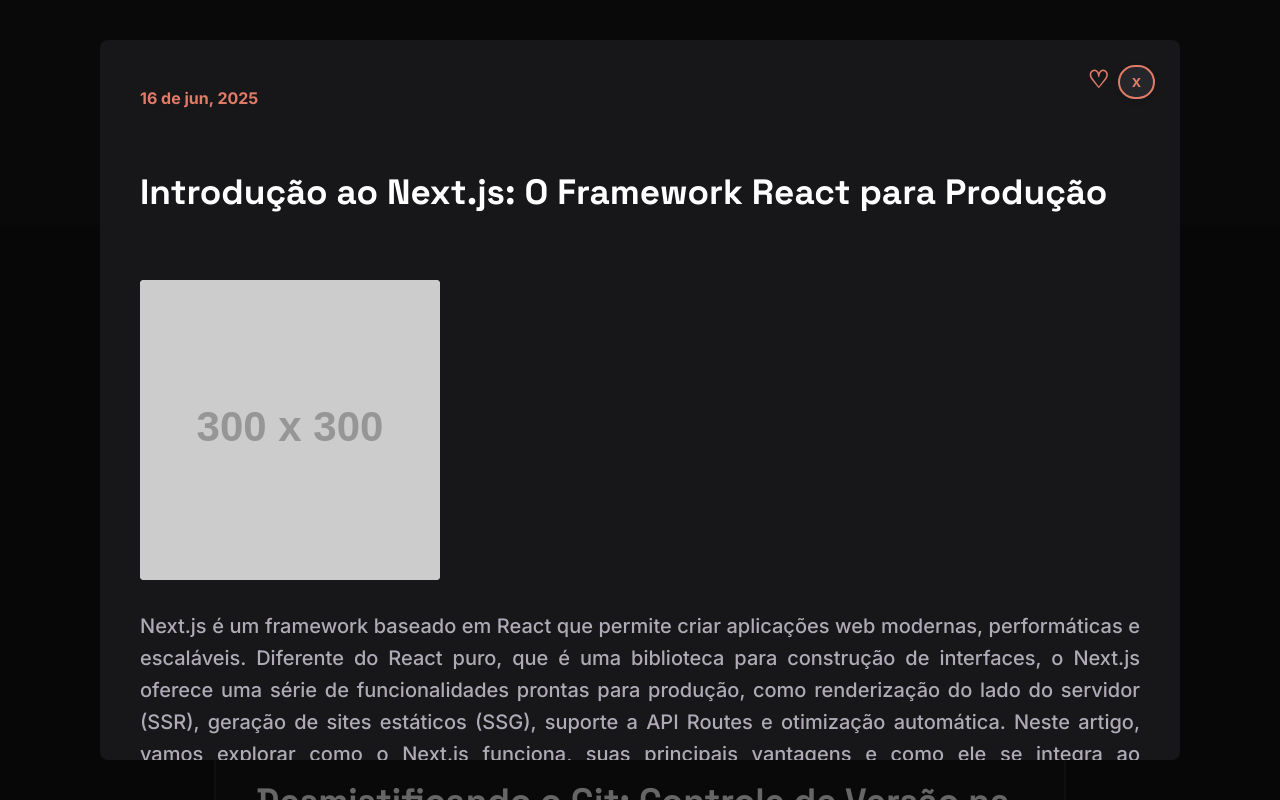
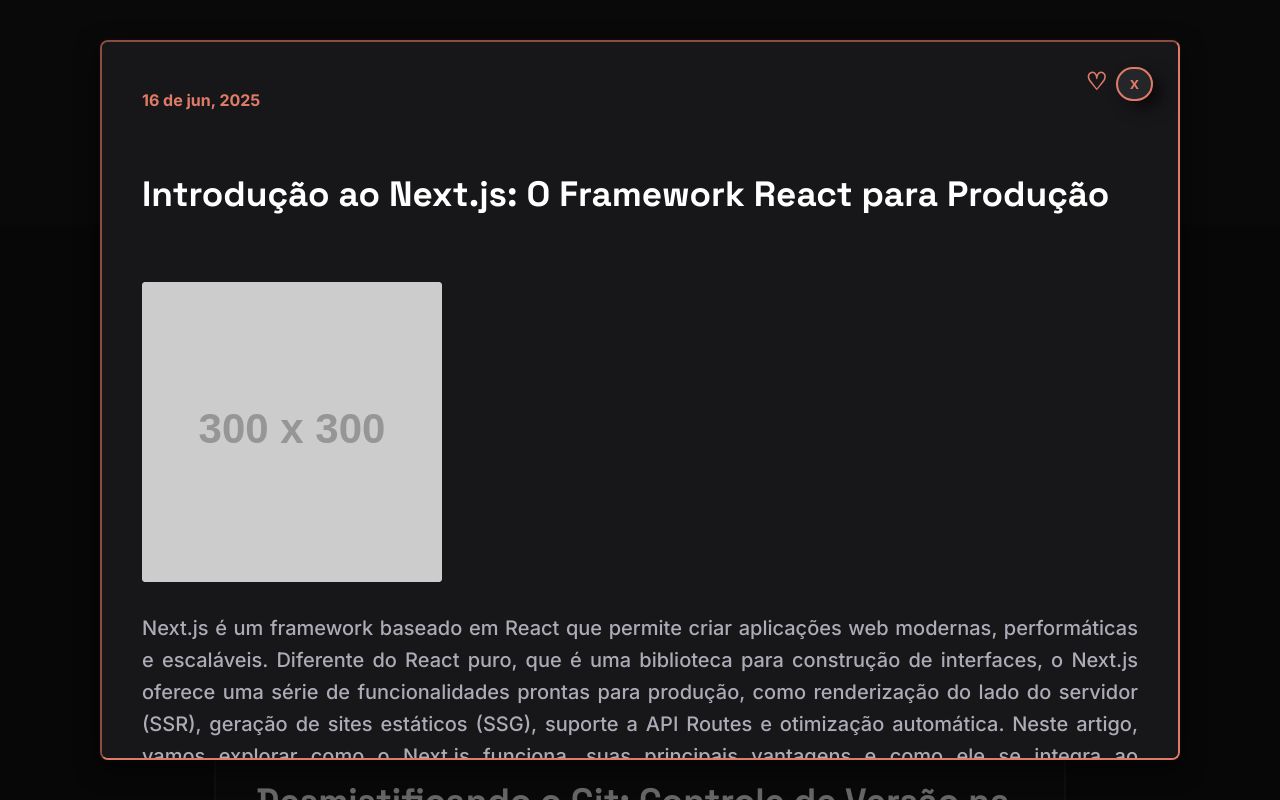
Before and after one commit to caiosouza-cs/estagio_atv1, a React (Vite) app: page / in a window 1280 px wide. Both pictures are taken after a click on the element 640 px from the left and 475 px from the top of the page. Shown: the top 800 px of the page. Built offline with nearby package versions, Linux system fonts and the light colour scheme.

Commit message:
Adição de animações a componentes com css

```diff
--- a/public/css/Modal.css
+++ b/public/css/Modal.css
@@ -29,6 +29,8 @@
   flex-direction: column;
   gap: 20px;
   box-sizing: border-box;
+  box-shadow: 0 8px 24px rgba(0, 0, 0, 0.6), 0 0 4px rgba(255, 255, 255, 0.05);
+   border: 2px inset #E07B67;
 }
 
 .modal-header {
@@ -51,7 +53,7 @@
   font-weight: bold;
   color: #E07B67;
   cursor: pointer;
-  box-shadow: 0 2px 6px rgba(0, 0, 0, 0.1);
+  box-shadow: 10px 8px 15px rgba(8, 0, 0, 0.6), 0 0 2px rgba(255, 255, 255, 0.05);
   transition: all 0.2s ease;
 }
 
@@ -140,7 +142,7 @@
     width: 100%;
     height: auto;
     padding: 20px;
-    border-radius: 4;
+    border-radius: 4px;
 
   }
 
--- a/public/css/cabecalho.css
+++ b/public/css/cabecalho.css
@@ -14,7 +14,7 @@ font-size: 35px;
 line-height: 100%;
 letter-spacing: 0%;
 color: #E07B67;
-
+font-weight: bold;
 }
 
 .logo .destaque {
--- /dev/null
+++ b/src/App.css
@@ -0,0 +1,38 @@
+.animaModal {
+  opacity: 0;
+  transform: translateZ(-40px);
+  animation: animaModal .8s forwards;
+}
+
+@keyframes animaModal {
+  to {
+    opacity: 1;
+    transform: initial;
+  }
+}
+
+.animaCabecalho {
+  opacity: 0;
+  transform: translateY(-40px);
+  animation: animaCabecalho 0.3s forwards;
+}
+
+@keyframes animaCabecalho {
+  to {
+    opacity: 1;
+    transform: initial;
+  }
+}
+
+.animaCard {
+  opacity: 0;
+  transform: translateX(-40px);
+  animation: animaCard .8s forwards;
+}
+
+@keyframes animaCard {
+  to {
+    opacity: 1;
+    transform: initial;
+  }
+}
--- a/src/App.jsx
+++ b/src/App.jsx
@@ -1,4 +1,5 @@
 import React from 'react';
+import './App.css';
 import Logo from './componentes/Logo';
 import Pesquisa from './componentes/Pesquisa';
 import Artigos from './componentes/Artigos';
@@ -7,7 +8,7 @@ import { GlobalStorage } from './componentes/GlobalContext';
 const App = () => {
   return (
     <GlobalStorage>
-      <section className="cabecalho">
+      <section className="cabecalho animaCabecalho">
         <Logo />
         <Pesquisa />
       </section>
--- a/src/componentes/Artigos.jsx
+++ b/src/componentes/Artigos.jsx
@@ -22,7 +22,7 @@ const Artigos = () => {
     <>
       {posts.map((post, indice) => (
         <div
-          className="card-principal"
+          className="card-principal animaCard"
           key={indice}
           onClick={() => abrirModal(post)}
         >
--- a/src/componentes/Logo.jsx
+++ b/src/componentes/Logo.jsx
@@ -3,9 +3,9 @@ import React from 'react';
 const Logo = () => {
   return (
     <div>
-      <div className="logo">
+      <div className="logo  animaCabecalho">
         {' '}
-        Code<span className="logo destaque">Lab</span>
+        Code<span className="logo destaque  animaCabecalho">Lab</span>
       </div>
     </div>
   );
--- a/src/componentes/Modal.jsx
+++ b/src/componentes/Modal.jsx
@@ -7,7 +7,7 @@ const Modal = ({ post, onClose }) => {
 
   return (
     <div className="overlay" onClick={onClose}>
-      <div className="modal" onClick={(e) => e.stopPropagation()}>
+      <div className="modal animaModal" onClick={(e) => e.stopPropagation()}>
         <div className="modal-header">
           <Data novaData={post.data} />
           <button className="like">♡</button>
```
